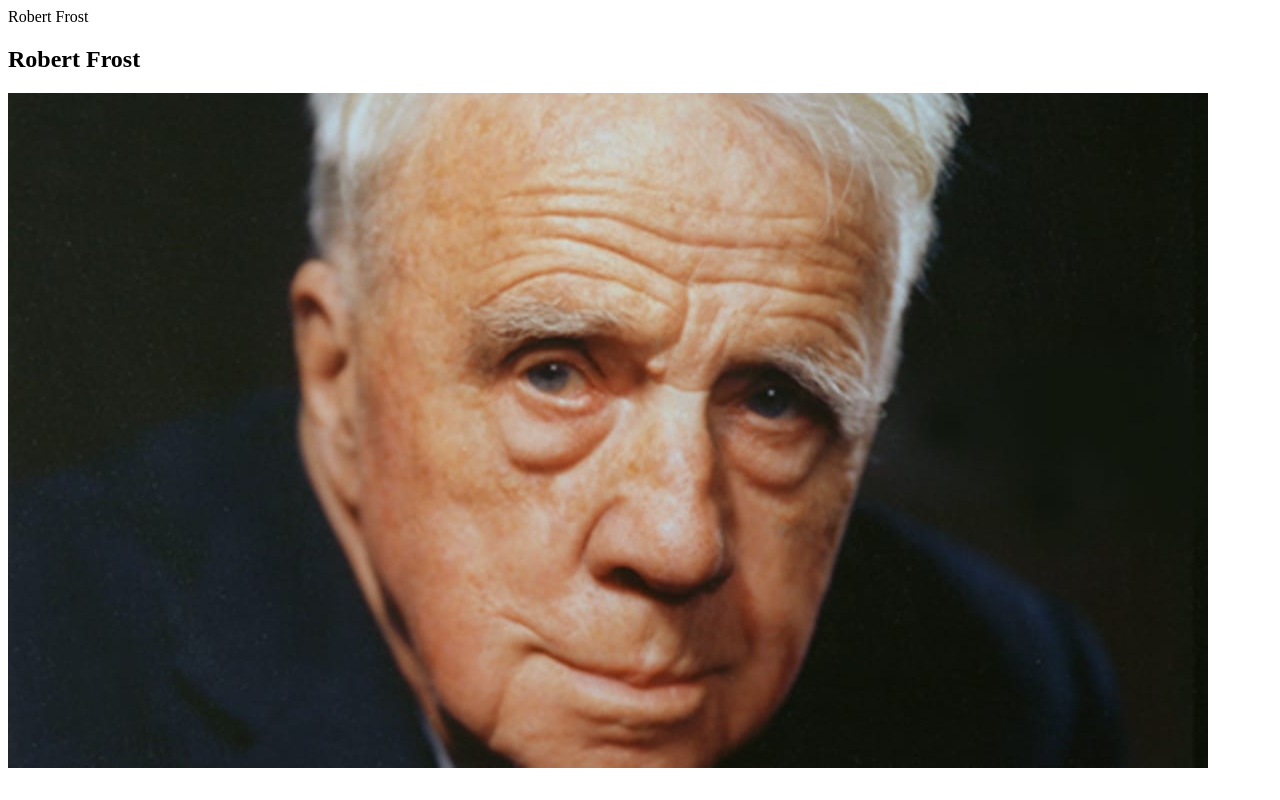
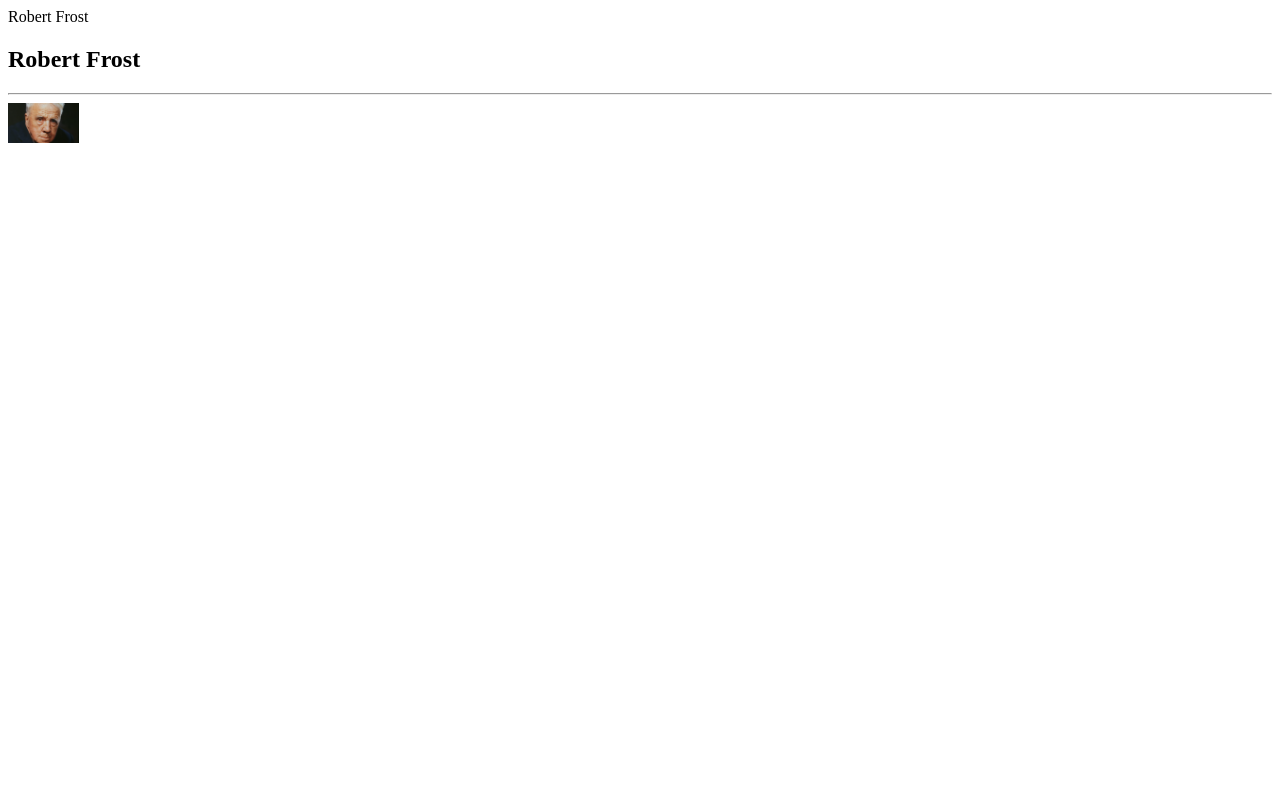
Before and after one commit to christinebmartin/web-dev-hw, a plain HTML site: page assignment-04/about.html in a window 1280 px wide. Drawn offline with Linux system fonts and the light colour scheme.

Commit message:
resize photo

```diff
--- a/assignment-04/about.html
+++ b/assignment-04/about.html
@@ -4,7 +4,8 @@
 
   <body>
     <h2>Robert Frost</h2>
-    <img src="images/RobertFrost.jpg">
+    <hr />
+    <img src="images/RobertFrost.jpg" width=''200" height="40">
 
   </body>
 </html>
```
